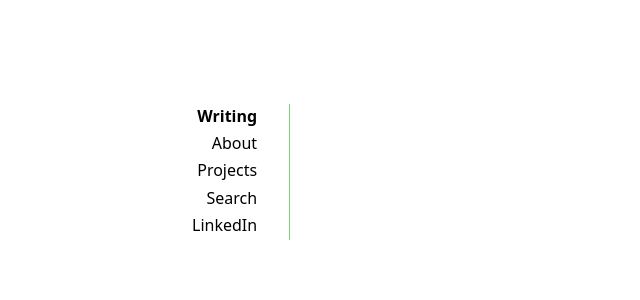
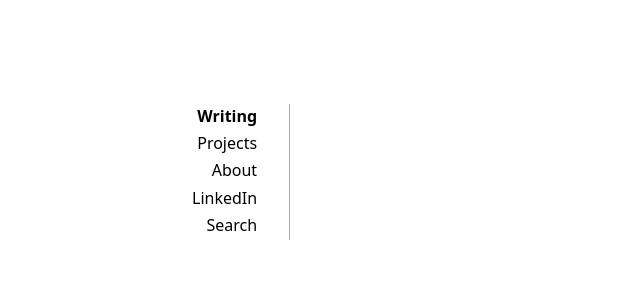
Before and after one commit to e-vos/e-vos.github.io, a Jekyll site: the page built from index.html, in a window 1280 px wide. Shown: the top 300 px of the page, without its empty margins (0-640 px from the left). Built offline with Jekyll 4.4.1, drawn with Linux system fonts in a browser that asks for light colours; part of the change alters nothing that is shown.

```diff
--- a/_data/navigation.yml
+++ b/_data/navigation.yml
@@ -1,11 +1,11 @@
 links:
 - title: Writing
   url: /
+- title: Projects
+  url: /projects
 - title: About
   url: /about
-- title: Projects
-  url: /projects
+- title: LinkedIn
+  url: https://www.linkedin.com/in/elliotvosburgh/
 - title: Search
   url: /search
-- title: LinkedIn
-  url: https://www.linkedin.com/in/elliotvosburgh/
```
